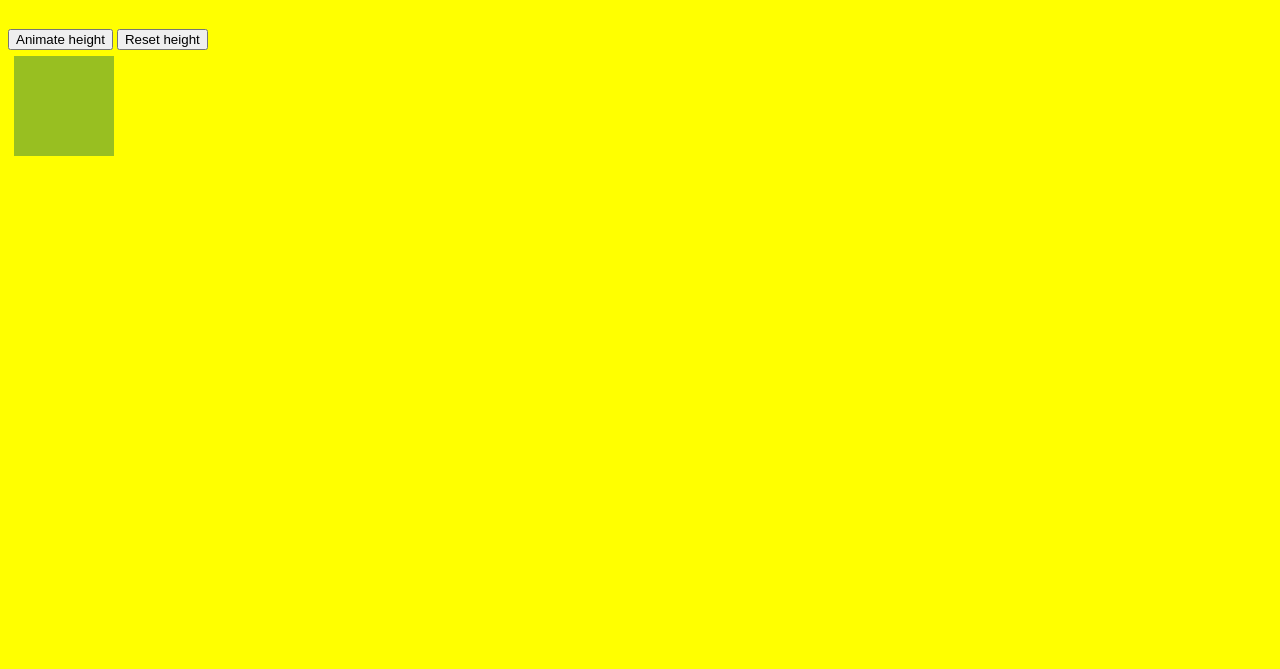
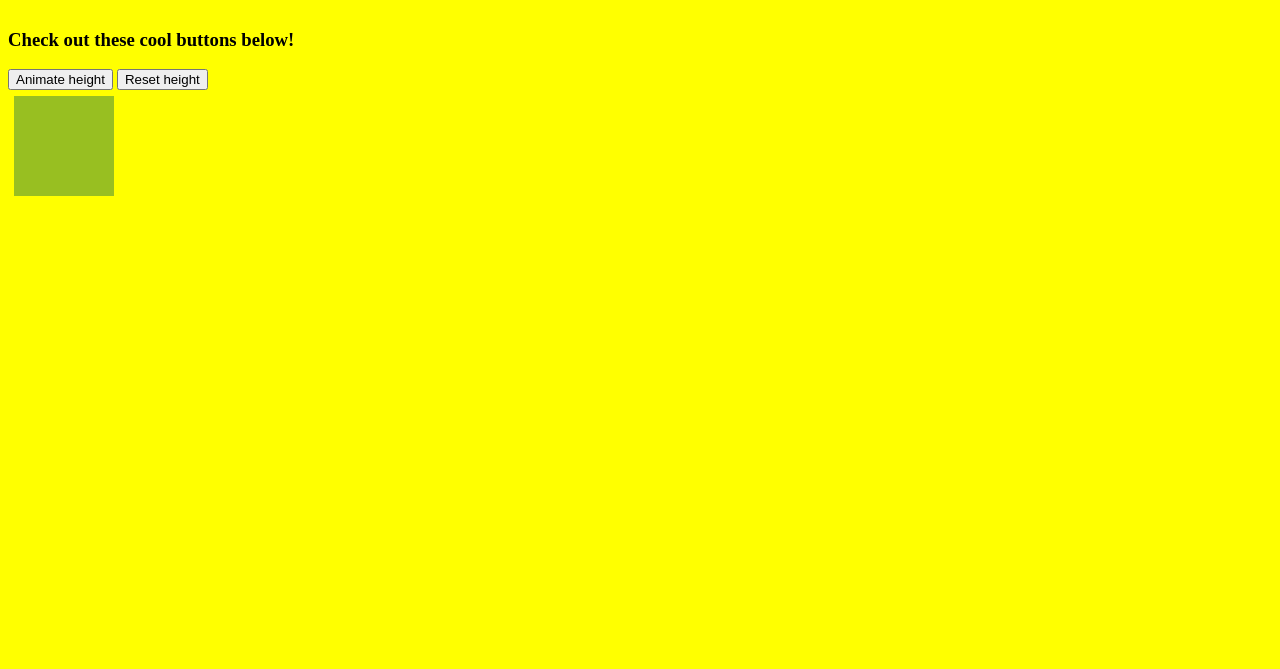
Before and after one commit to darrenhankins/git-workflow, a plain HTML site: page index.html in a window 1280 px wide. Shown: the part 131-800 px from the top of the page. Drawn offline with nearby package versions, Linux system fonts and the light colour scheme.

Commit message:
Added some paragraph text for description

```diff
--- a/index.html
+++ b/index.html
@@ -33,7 +33,7 @@
 
 <body>
     <h1>This is Darren and Guillermo's HTML page</h1>
-
+    <h3>Check out these cool buttons below!</h3>
 
     <button id="btn1">Animate height</button>
     <button id="btn2">Reset height</button>
```
